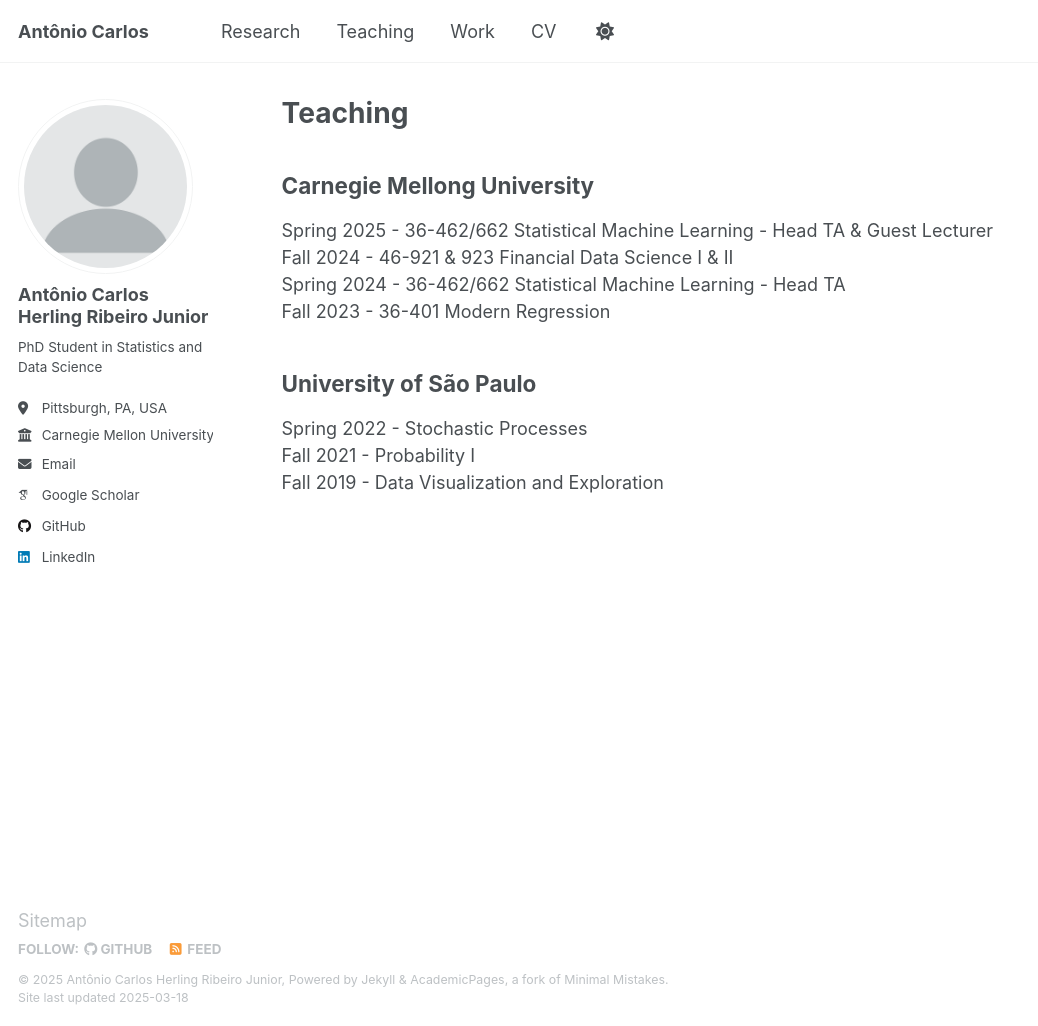
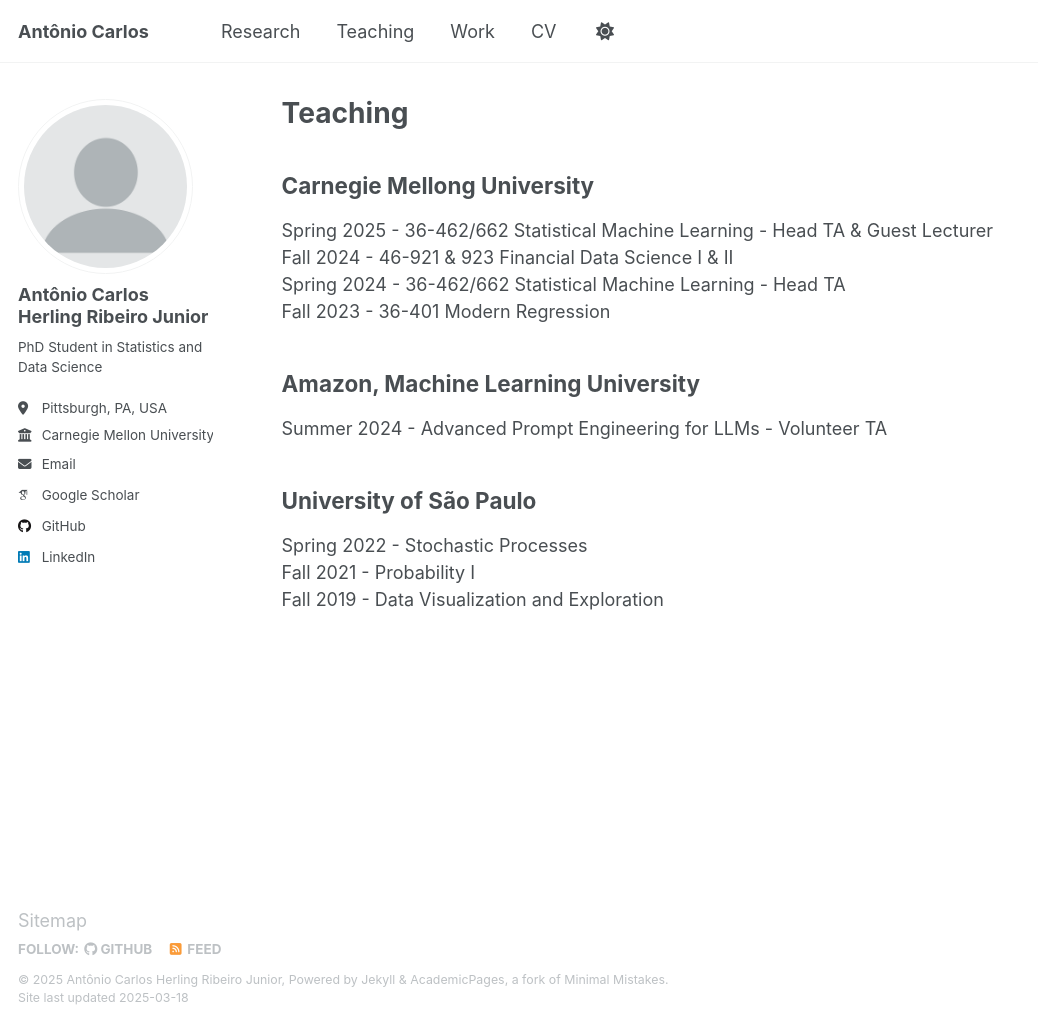
Before and after one commit to antonioherling/antonioherling.github.io, a Jekyll site: the page built from _pages/teaching.md, in a window 1280 px wide and 1026 px high. Shown: the whole window, without its empty margins (0-1038 px from the left). Built offline with Jekyll 4.4.1, drawn with Linux system fonts in a browser that asks for light colours; some web fonts are replaced.

Commit message:
Update teaching.md

```diff
--- a/_pages/teaching.md
+++ b/_pages/teaching.md
@@ -9,6 +9,7 @@ redirect_from:
 
 <!-- {% include base_path %} -->
 
+
 Carnegie Mellong University
 ------
 Spring 2025 -  36-462/662 Statistical Machine Learning - Head TA & Guest Lecturer<br>
@@ -16,6 +17,9 @@ Fall 2024 - 46-921 & 923 Financial Data Science I & II<br>
 Spring 2024 - 36-462/662 Statistical Machine Learning - Head TA<br>
 Fall 2023 - 36-401 Modern Regression<br>
 
+Amazon, Machine Learning University
+-----
+Summer 2024 - Advanced Prompt Engineering for LLMs - Volunteer TA<br>
 
 
 University of São Paulo
```
